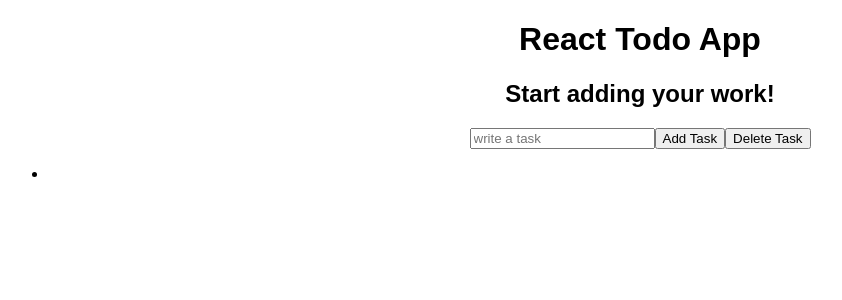
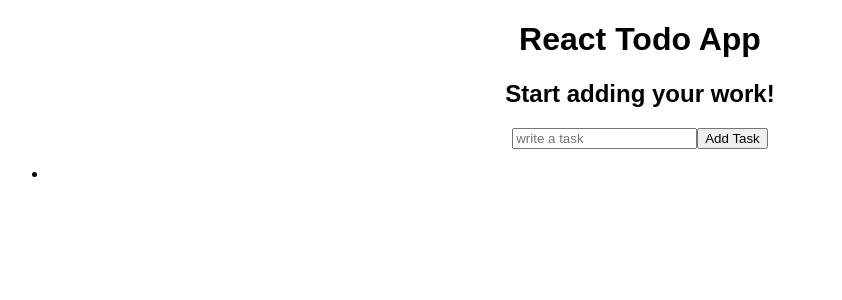
Before and after one commit to abahad7921/ReactJS-ToDo-App, a React (Create React App) app: page / in a window 1280 px wide. Shown: the top 300 px of the page, without its empty margins (0-842 px from the left). Built offline with nearby package versions, Linux system fonts and the light colour scheme.

Commit message:
Update: Removed Delete Task button

```diff
--- a/src/App.js
+++ b/src/App.js
@@ -17,7 +17,6 @@ export default function App() {
       <input placeholder="write a task" onChange={inputChangeHandler}></input>
 
       <button>Add Task</button>
-      <button>Delete Task</button>
       <ul>{<li>{task}</li>}</ul>
     </div>
   );
```
